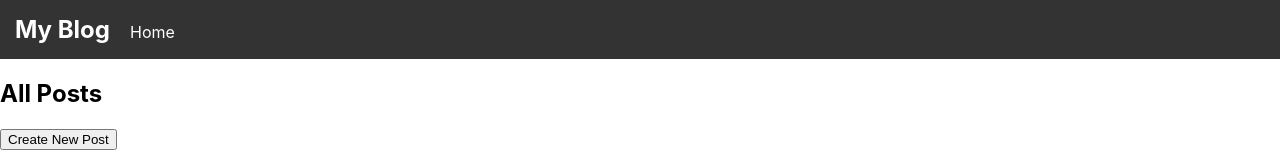
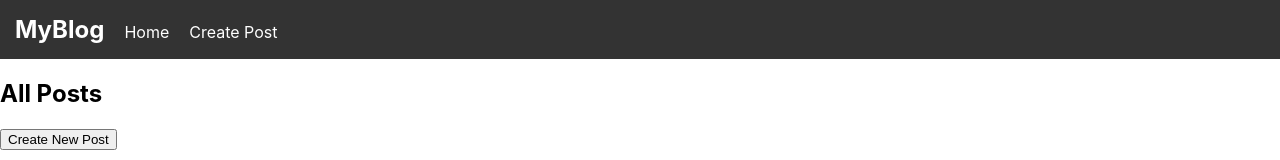
Before and after one commit to Shadow-of-Drax/Portfolio, a React (Create React App) app in the folder my-blog/: page / in a window 1280 px wide. Shown: the top 160 px of the page. Built offline with nearby package versions, Linux system fonts and the light colour scheme.

Commit message:
Update Navbar.js

```diff
--- a/my-blog/src/components/Navbar.js
+++ b/my-blog/src/components/Navbar.js
@@ -2,15 +2,20 @@ import React from 'react';
 import { Link } from 'react-router-dom';
 import './Navbar.css';
 
-function Navbar() {
+const Navbar = () => {
   return (
     <nav className="navbar">
-      <h1>My Blog</h1>
-      <ul>
-        <li><Link to="/">Home</Link></li>
-      </ul>
+      <div className="container">
+        <h1 className="logo">
+          <Link to="/">MyBlog</Link>
+        </h1>
+        <ul className="nav-links">
+          <li><Link to="/">Home</Link></li>
+          <li><Link to="/create">Create Post</Link></li>
+        </ul>
+      </div>
     </nav>
   );
-}
+};
 
 export default Navbar;
```
